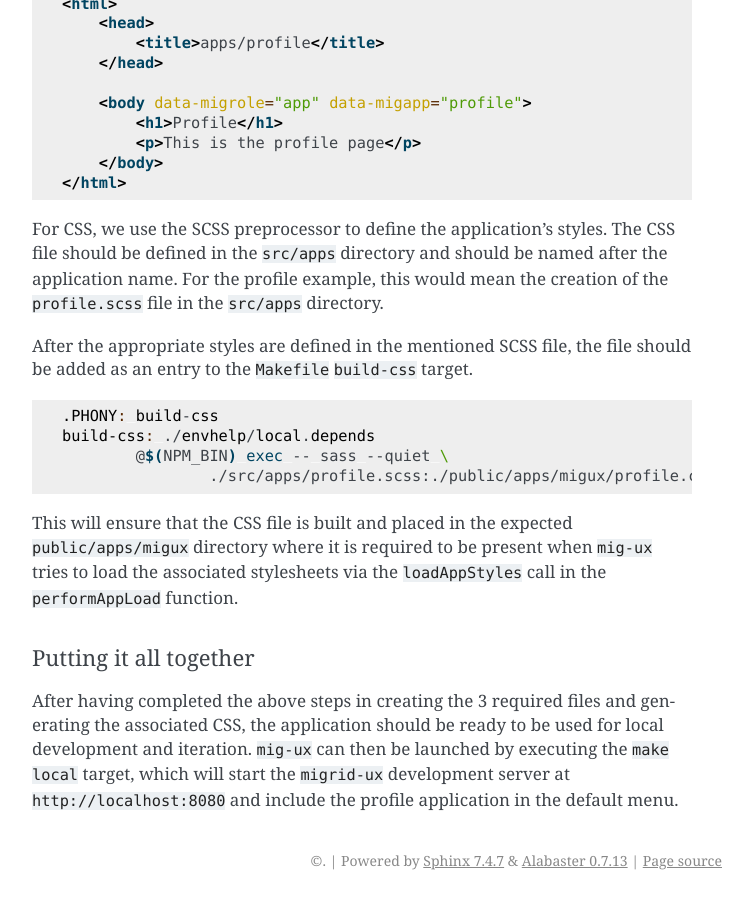
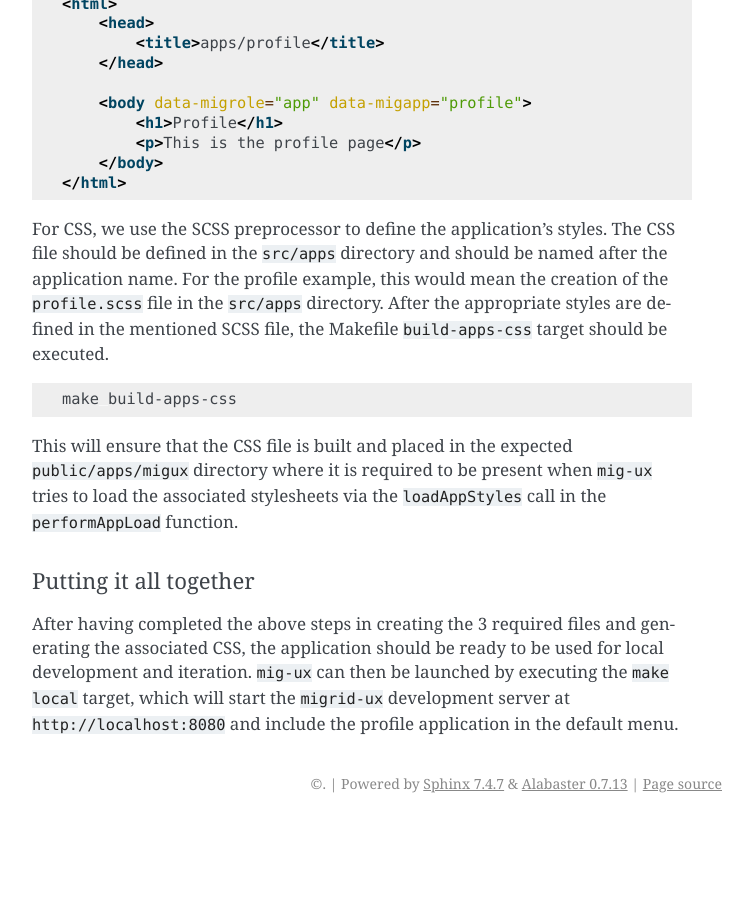
Before and after one commit to ucphhpc/migrid-ux, a Sphinx documentation site: the page built from docs/architecture.md, in a window 1280 px wide and 900 px high, scrolled down 3275 px. Shown: the whole window, without its empty margins (388-1141 px from the left). Built offline with Sphinx 7.4.7, drawn with Linux system fonts in a browser that asks for light colours; after the commit the page ends 4098 px from its top, so only the background shows below that.

Commit message:
Introduce the general build-apps-css make target that will generate a CSS file for every source

````diff
--- a/docs/architecture.md
+++ b/docs/architecture.md
@@ -108,15 +108,10 @@ In terms of structure, the `migrid-ux` architecture expects that the HTML file d
 </html>
 ```
 
-For CSS, we use the SCSS preprocessor to define the application's styles. The CSS file should be defined in the `src/apps` directory and should be named after the application name. For the profile example, this would mean the creation of the `profile.scss` file in the `src/apps` directory.
+For CSS, we use the SCSS preprocessor to define the application's styles. The CSS file should be defined in the `src/apps` directory and should be named after the application name. For the profile example, this would mean the creation of the `profile.scss` file in the `src/apps` directory. After the appropriate styles are defined in the mentioned SCSS file, the Makefile `build-apps-css` target should be executed.
 
-After the appropriate styles are defined in the mentioned SCSS file, the file should be added as an entry to the `Makefile` `build-css` target.
-
-```Makefile
-.PHONY: build-css
-build-css: ./envhelp/local.depends
-	@$(NPM_BIN) exec -- sass --quiet \
-		./src/apps/profile.scss:./public/apps/migux/profile.css
+```bash
+make build-apps-css
 ```
 
 This will ensure that the CSS file is built and placed in the expected `public/apps/migux` directory where it is required to be present when `mig-ux` tries to load the associated stylesheets via the `loadAppStyles` call in the `performAppLoad` function.
````
Also changed, not shown: src/components/popup.scss (renamed from src/apps/popup.scss), 1 other file.
